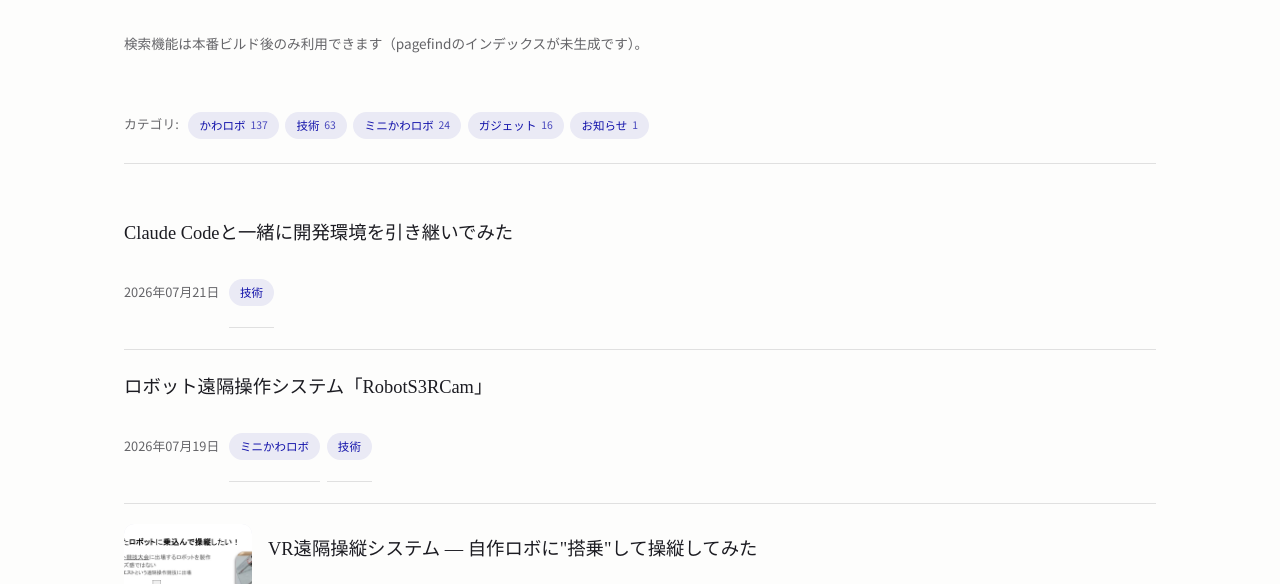
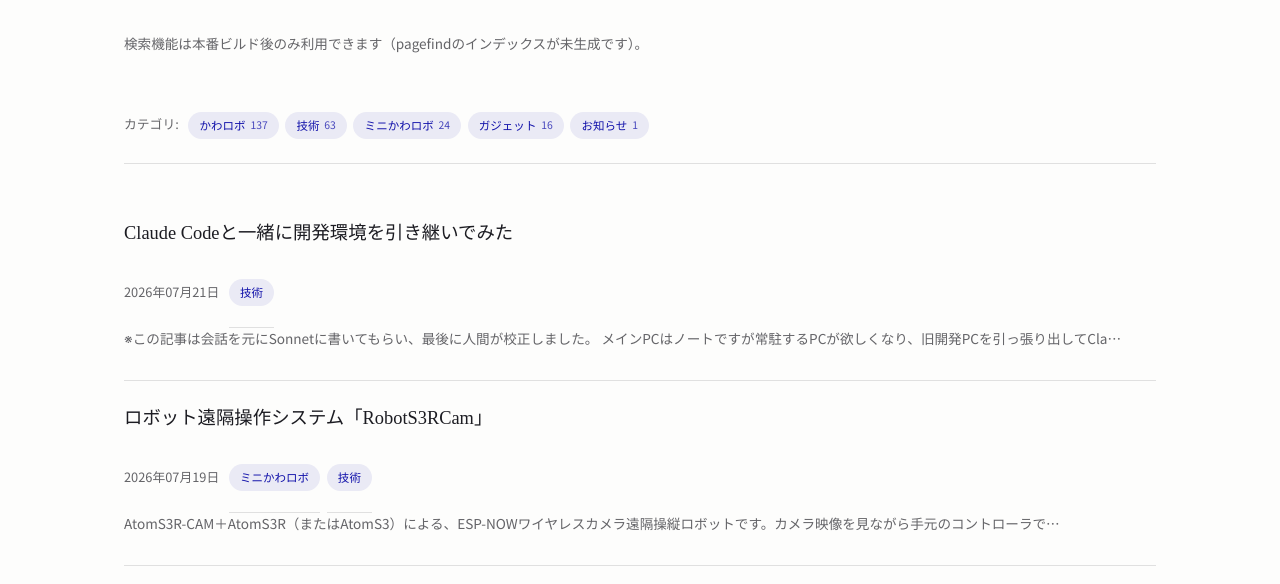
Before and after one commit to sin1n24/sin1n24.github.io, an Astro site: page /blog in a window 1280 px wide. Shown: the part 177-761 px from the top of the page. Built offline with nearby package versions, Linux system fonts and the light colour scheme; Astro itself is replaced by a stand-in of ours; a web font is replaced by a local one.

Commit message:
ブログ一覧に記事冒頭の抜粋文を追加

```diff
--- a/src/components/BlogList.astro
+++ b/src/components/BlogList.astro
@@ -2,7 +2,7 @@
 // ブログ記事一覧の<ul>部分。blog/index.astro・blog/category/[category].astro で共用。
 import type { CollectionEntry } from 'astro:content';
 import CategoryTags from './CategoryTags.astro';
-import { extractFirstImage } from '../utils/text';
+import { extractDescription, extractFirstImage } from '../utils/text';
 
 interface Props {
   posts: CollectionEntry<'blog'>[];
@@ -18,6 +18,7 @@ const { posts } = Astro.props;
       const m = String(post.data.date.getMonth() + 1).padStart(2, '0');
       const d = String(post.data.date.getDate()).padStart(2, '0');
       const thumb = extractFirstImage(post.body ?? '');
+      const excerpt = extractDescription(post.body ?? '', 80);
       return (
         <li class="reveal">
           <div class="blog-list-row">
@@ -32,6 +33,7 @@ const { posts } = Astro.props;
                 <p class="post-date">{`${y}年${m}月${d}日`}</p>
                 <CategoryTags categories={post.data.categories} />
               </div>
+              <p class="card-desc">{excerpt}{excerpt.length >= 80 ? '…' : ''}</p>
             </div>
           </div>
         </li>
```
